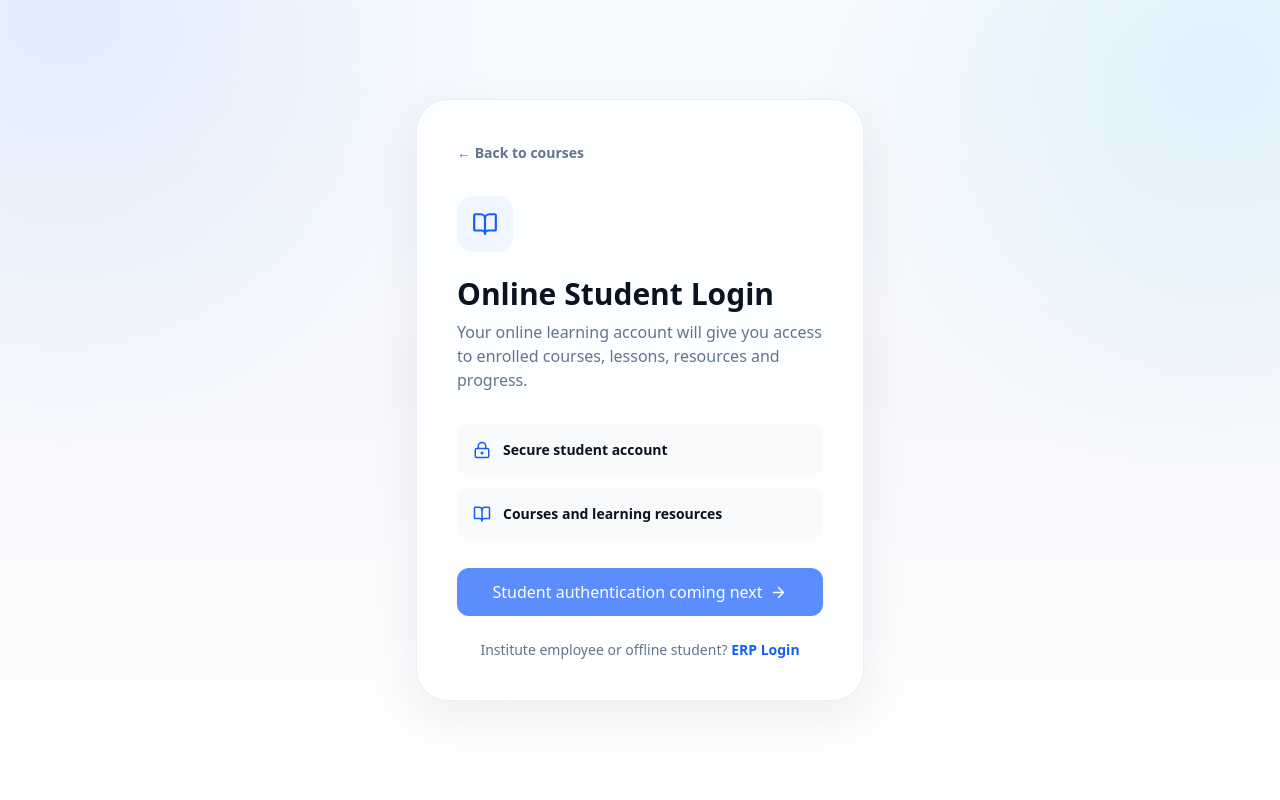
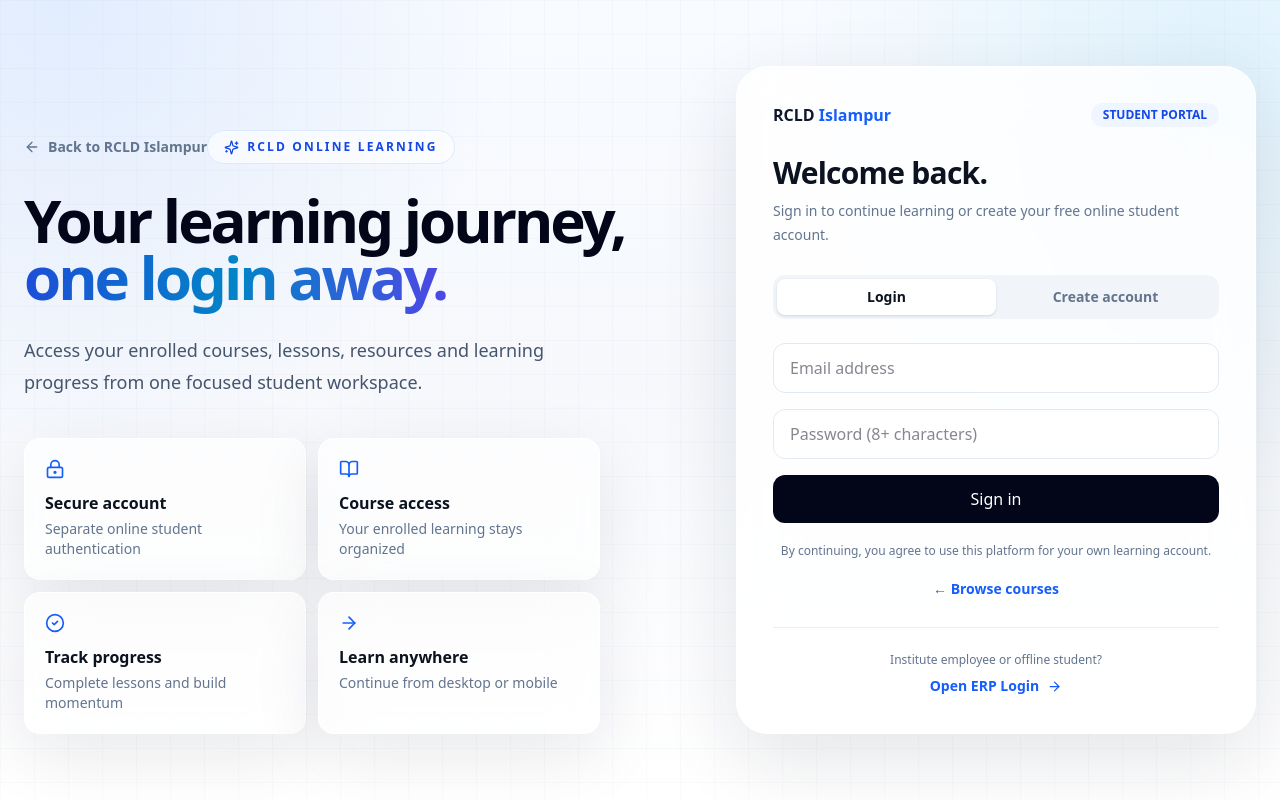
Before and after one commit to Ujjwal0620/RCLD_ISLAMPUR_ERP, a Next.js app: page /student/login in a window 1280 px wide. Built offline with nearby package versions, Linux system fonts and the light colour scheme; no server answers.

Commit message:
feat: redesign futuristic online student login

```diff
--- a/app/student/login/page.js
+++ b/app/student/login/page.js
@@ -1,3 +1,25 @@
 import Link from "next/link";
-import {ArrowRight, BookOpen, LockKeyhole} from "lucide-react";
-export default function StudentLogin(){return <main className="site-shell grid min-h-screen place-items-center px-6 py-10"><div className="surface w-full max-w-md rounded-[2rem] p-8 sm:p-10"><Link href="/" className="text-sm font-semibold text-slate-500">← Back to courses</Link><div className="mt-8 grid h-14 w-14 place-items-center rounded-2xl bg-blue-50 text-blue-600"><BookOpen size={26}/></div><h1 className="mt-6 text-3xl font-black">Online Student Login</h1><p className="mt-2 text-slate-500">Your online learning account will give you access to enrolled courses, lessons, resources and progress.</p><div className="mt-8 space-y-3"><div className="flex items-center gap-3 rounded-xl bg-slate-50 p-4 text-sm font-semibold"><LockKeyhole size={18} className="text-blue-600"/> Secure student account</div><div className="flex items-center gap-3 rounded-xl bg-slate-50 p-4 text-sm font-semibold"><BookOpen size={18} className="text-blue-600"/> Courses and learning resources</div></div><button disabled className="mt-7 flex w-full items-center justify-center gap-2 rounded-xl bg-blue-600 px-4 py-3 font-bold text-white opacity-70">Student authentication coming next <ArrowRight size={17}/></button><p className="mt-6 text-center text-sm text-slate-500">Institute employee or offline student? <Link href="/login" className="font-bold text-blue-600">ERP Login</Link></p></div></main>}
+import { ArrowLeft, ArrowRight, BookOpen, CheckCircle2, LockKeyhole, Sparkles } from "lucide-react";
+import StudentLoginForm from "./student-login-form";
+
+export default function StudentLogin(){
+ return <main className="site-shell relative min-h-screen overflow-hidden">
+  <div className="absolute inset-0 grid-pattern opacity-60"/>
+  <div className="relative mx-auto grid min-h-screen max-w-7xl items-center gap-10 px-6 py-12 lg:grid-cols-[1fr_520px]">
+   <section className="hidden lg:block">
+    <Link href="/" className="inline-flex items-center gap-2 text-sm font-black text-slate-500"><ArrowLeft size={16}/> Back to RCLD Islampur</Link>
+    <div className="mt-16 inline-flex items-center gap-2 rounded-full border border-blue-100 bg-white/60 px-4 py-2 text-xs font-black uppercase tracking-[.18em] text-blue-700 backdrop-blur-xl"><Sparkles size={15}/> RCLD Online Learning</div>
+    <h1 className="mt-7 max-w-2xl text-6xl font-black leading-[.95] tracking-[-.05em] text-slate-950">Your learning journey, <span className="text-gradient">one login away.</span></h1>
+    <p className="mt-7 max-w-xl text-lg leading-8 text-slate-600">Access your enrolled courses, lessons, resources and learning progress from one focused student workspace.</p>
+    <div className="mt-10 grid max-w-xl gap-3 sm:grid-cols-2">{[["Secure account","Separate online student authentication",LockKeyhole],["Course access","Your enrolled learning stays organized",BookOpen],["Track progress","Complete lessons and build momentum",CheckCircle2],["Learn anywhere","Continue from desktop or mobile",ArrowRight]].map(([t,d,I])=><div key={t} className="glass rounded-2xl p-5"><I size={20} className="text-blue-600"/><p className="mt-3 font-black">{t}</p><p className="mt-1 text-sm text-slate-500">{d}</p></div>)}</div>
+   </section>
+   <section className="glass-strong rounded-[2rem] p-6 shadow-2xl shadow-blue-900/10 sm:p-9">
+    <div className="mb-7 flex items-center justify-between"><Link href="/" className="font-black text-slate-900">RCLD <span className="text-blue-600">Islampur</span></Link><span className="rounded-full bg-blue-50 px-3 py-1 text-xs font-black text-blue-700">STUDENT PORTAL</span></div>
+    <h2 className="text-3xl font-black tracking-tight">Welcome back.</h2>
+    <p className="mt-2 text-sm leading-6 text-slate-500">Sign in to continue learning or create your free online student account.</p>
+    <StudentLoginForm/>
+    <div className="mt-7 border-t border-slate-200/70 pt-6 text-center"><p className="text-xs text-slate-500">Institute employee or offline student?</p><Link href="/login" className="mt-2 inline-flex items-center gap-2 text-sm font-black text-blue-600">Open ERP Login <ArrowRight size={15}/></Link></div>
+   </section>
+  </div>
+ </main>;
+}
```
